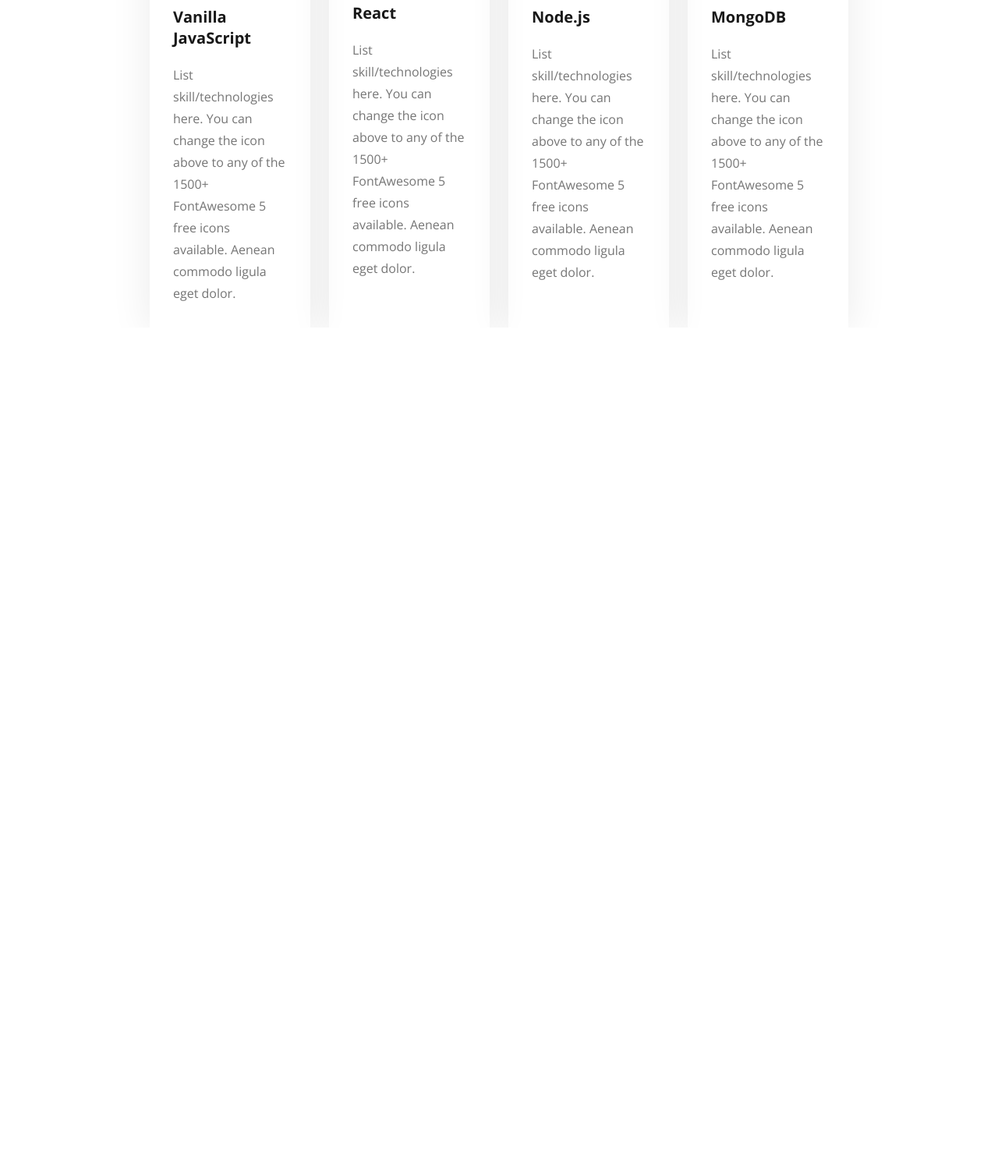
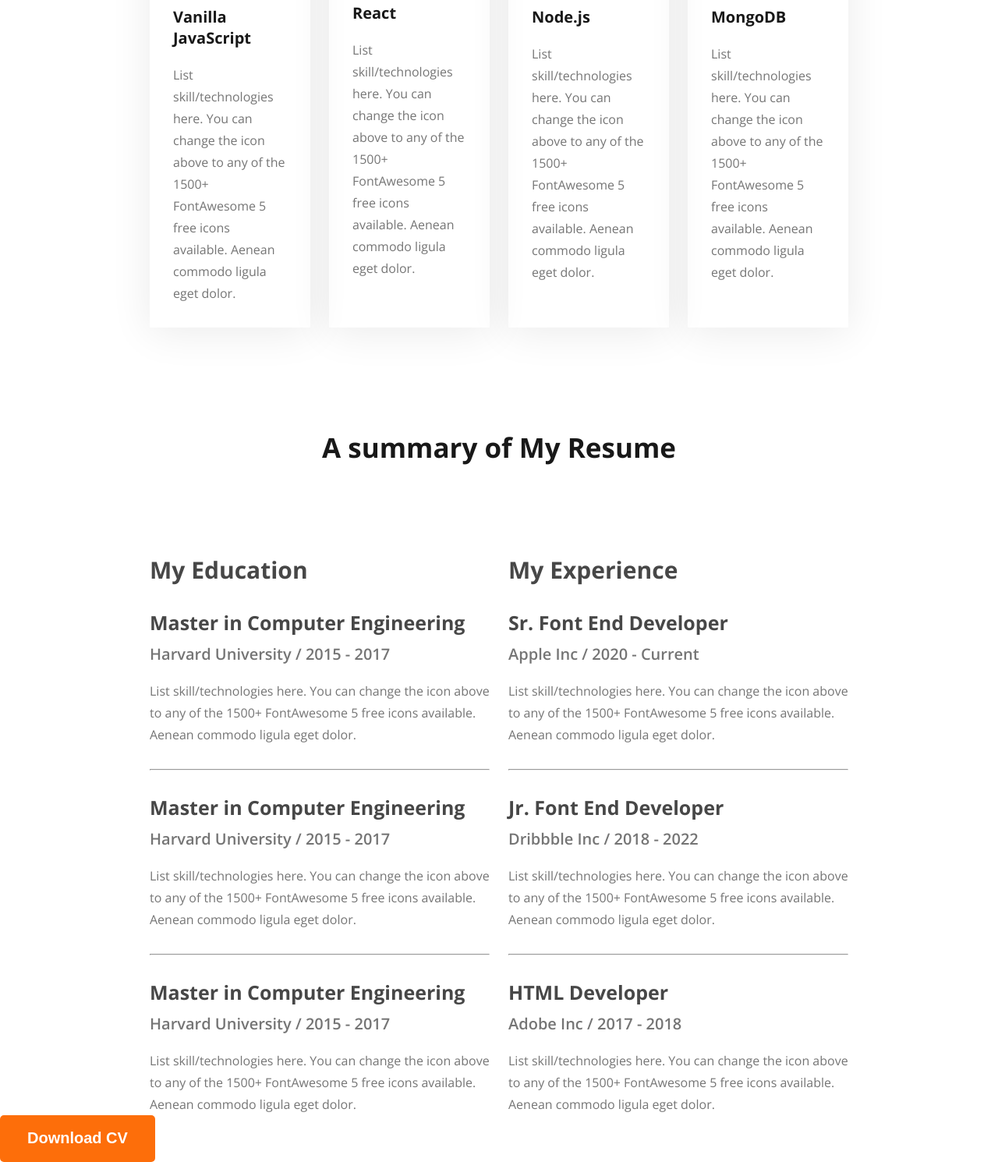
Before and after one commit to FarhadDev/hero-dev-portfolio-code, a plain HTML site: page index.html in a window 1280 px wide. Shown: the part 2000-3490 px from the top of the page at 78% size. Before the commit the page ends 2420 px from the top, so only its background shows below. Drawn offline with nearby package versions, Linux system fonts and the light colour scheme.

Commit message:
added summary resume

```diff
--- a/index.html
+++ b/index.html
@@ -94,5 +94,53 @@
             </div>
         </div>
     </section>
+    <section id="summary">
+        <div class="section-heading">
+            <h2>A summary of My Resume</h2>
+        </div>
+        <div class="summary-container">
+            <div class="education">
+                <h2 class="section-title">My Education</h2>
+                <div class="resume-card">
+                    <h3 class="card-title">Master in Computer Engineering</h3>
+                    <p class="card-info">Harvard University / 2015 - 2017</p>
+                    <p class="card-text">List skill/technologies here. You can change the icon above to any of the 1500+ FontAwesome 5 free icons available. Aenean commodo ligula eget dolor.</p>
+                </div>
+                <hr>
+                <div class="resume-card">
+                    <h3 class="card-title">Master in Computer Engineering</h3>
+                    <p class="card-info">Harvard University / 2015 - 2017</p>
+                    <p class="card-text">List skill/technologies here. You can change the icon above to any of the 1500+ FontAwesome 5 free icons available. Aenean commodo ligula eget dolor.</p>
+                </div>
+                <hr>
+                <div class="resume-card">
+                    <h3 class="card-title">Master in Computer Engineering</h3>
+                    <p class="card-info">Harvard University / 2015 - 2017</p>
+                    <p class="card-text">List skill/technologies here. You can change the icon above to any of the 1500+ FontAwesome 5 free icons available. Aenean commodo ligula eget dolor.</p>
+                </div>
+            </div>
+            <div class="experience">
+                <h2 class="section-title">My Experience</h2>
+                <div class="resume-card">
+                    <h3 class="card-title">Sr. Font End Developer</h3>
+                    <p class="card-info">Apple Inc / 2020 - Current</p>
+                    <p class="card-text">List skill/technologies here. You can change the icon above to any of the 1500+ FontAwesome 5 free icons available. Aenean commodo ligula eget dolor.</p>
+                </div>
+                <hr>
+                <div class="resume-card">
+                    <h3 class="card-title">Jr. Font End Developer</h3>
+                    <p class="card-info">Dribbble Inc / 2018 - 2022</p>
+                    <p class="card-text">List skill/technologies here. You can change the icon above to any of the 1500+ FontAwesome 5 free icons available. Aenean commodo ligula eget dolor.</p>
+                </div>
+                <hr>
+                <div class="resume-card">
+                    <h3 class="card-title">HTML Developer</h3>
+                    <p class="card-info">Adobe Inc / 2017 - 2018</p>
+                    <p class="card-text">List skill/technologies here. You can change the icon above to any of the 1500+ FontAwesome 5 free icons available. Aenean commodo ligula eget dolor.</p>
+                </div>
+            </div>
+        </div>
+        <button class="btn">Download CV</button>
+    </section>
 </body>
 </html>
--- a/styles/portfolio.css
+++ b/styles/portfolio.css
@@ -115,7 +115,7 @@ nav .links a{
     vertical-align: middle;
 }
 
-#about{
+#about, #skills, #summary{
     padding-top: 130px;
     /* padding: 130px 230px 0px 230px; */
 }
@@ -143,9 +143,7 @@ nav .links a{
     font-weight: bold;
     line-height: 30px;
 }
-#skills{
-    padding-top: 130px;
-}
+
 #skills .skills-container{
     width: 70%;
     max-width: 1140px;
@@ -177,3 +175,44 @@ nav .links a{
     line-height: 28px;
     color: #757575;
 }
+
+#summary .summary-container{
+    width: 70%;
+    max-width: 1140px;
+    margin: 113px auto 0;
+    display: flex;
+    gap: 24px;
+}
+#summary .summary-container .section-title{
+    font-size: 30px;
+    font-weight: bold;
+    color: #474747;
+    margin-bottom: 30px;
+
+}
+#resume-card{
+    max-width: 511px;
+    margin-right: 47px;
+}
+.resume-card .card-title{
+    font-size: 25px;
+    font-weight: bold;
+    color: #474747;
+    margin-bottom: 10px;
+}
+.resume-card .card-info{
+    font-size: 20px;
+    font-weight: 600;
+    color: #757575;
+    margin-bottom: 20px;
+}
+.resume-card .card-text{
+    font-size: 16px;
+    font-weight: 400;
+    line-height: 28px;
+    color: #757575;
+}
+.summary-container hr{
+    margin: 30px 0;
+    color: #D1D1D1;
+}
```
